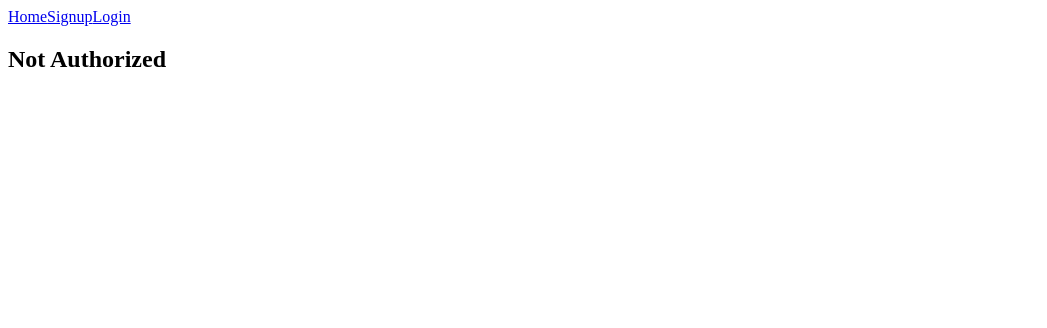
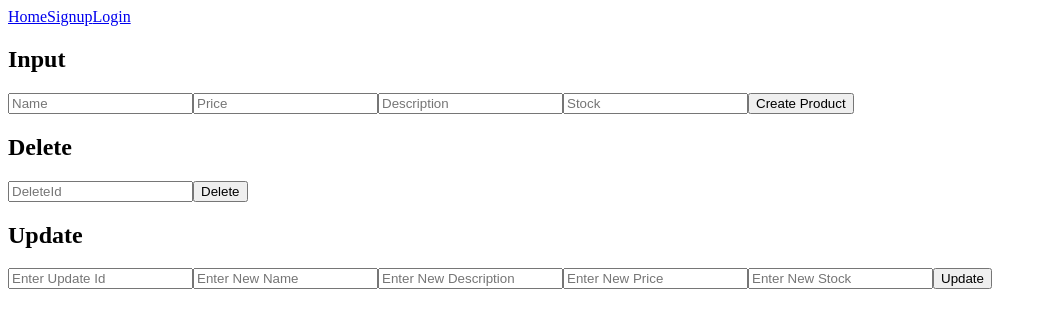
Before and after one commit to devdesai25/ecommerce-backend-fastapi, a React app in the folder frontend/: page /Admin in a window 1280 px wide. Shown: the top 328 px of the page, without its empty margins (0-1047 px from the left). Built offline with nearby package versions, Linux system fonts and the light colour scheme; the HTML template or start-up script is replaced by a standard one.

Commit message:
Refactored to send partial updateData

```diff
--- a/frontend/src/pages/Admin.jsx
+++ b/frontend/src/pages/Admin.jsx
@@ -7,18 +7,20 @@ function Admin() {
 //    }
 //    return (<h2>Authorized</h2>)
 
-    const user = JSON.stringify(localStorage.getItem("user"))
-    if(user.role!=="admin"){
-        return (<div>
-            <h2>Not Authorized</h2>
-        </div>)
-    }
+//    const user = JSON.stringify(localStorage.getItem("user"))
+//    if(user.role!=="admin"){
+//        return (<div>
+//            <h2>Not Authorized</h2>
+//        </div>)
+//    }
 
 
     const [name, setName] = useState("");
     const [price, setPrice] = useState("");
     const [description, setDescription] = useState("");
     const [stock, setStock] = useState("");
+    const [deleteId, setDeleteId] = useState("");
+    const [updateId, setUpdateId] = useState("");
 
         const handleCreate = async () => {
 
@@ -29,8 +31,8 @@ function Admin() {
                 method : "POST",
 
                 headers : {
-                "Content-Type" : "application:json",
-                "Authorization-Token": `Bearer ${token}`
+                    "Content-Type" : "application/json",
+                    "Authorization": `Bearer ${token}`
                 },
                 body : JSON.stringify({
                     name,
@@ -42,8 +44,51 @@ function Admin() {
 
         };
 
+        const handleDelete = async () => {
+
+            const token = localStorage.getItem("token")
+
+            await fetch(`http://localhost:8000/admin/delete/${deleteId}`,{
+
+                method: "DELETE",
+
+                headers : {
+                    "Authorization" : `Bearer ${token}`
+                }
+            });
+        };
+
+        const handleUpdate = async () => {
+
+            const token = localStorage.getItem("token")
+
+            const updateData = {}
+
+            if(name) updateData.name = name
+            if(description) updateData.description = description
+            if(price) updateData.price = Number(price)
+            if(stock) updateData.stock = Number(stock)
+
+
+            await fetch(`http://localhost:8000/admin/update/${updateId}`,{
+
+                method : "PATCH",
+
+                headers : {
+                    "Authorization" : `Bearer ${token}`,
+                    "Content-Type" : "application/json"
+                },
+                body : JSON.stringify(updateData)
+            })
+        };
+
+
     return (
         <div>
+            <div className="input">
+
+                <h2>Input</h2>
+
                 <input
                 placeholder="Name"
                 value = {name}
@@ -69,9 +114,62 @@ function Admin() {
                 />
 
                 <button onClick={handleCreate}>Create Product</button>
+
+            </div>
+
+            <div className="delete">
+                <h2>Delete</h2>
+                <input
+                placeholder="DeleteId"
+                value = {deleteId}
+                onChange = {(e)=>setDeleteId(e.target.value)}
+                />
+
+                <button onClick={handleDelete}>
+                    Delete
+                </button>
+            </div>
+            <div className="update">
+
+                <h2>Update</h2>
+
+                <input
+                placeholder="Enter Update Id"
+                value = {updateId}
+                onChange = {(e)=>setUpdateId(e.target.value)}
+                />
+
+                <input
+                placeholder = "Enter New Name"
+                value = {name}
+                onChange = {(e)=>setName(e.target.value)}
+                />
+
+                <input
+                placeholder = "Enter New Description"
+                value = {description}
+                onChange = {(e)=>setDescription(e.target.value)}
+                />
+
+                <input
+                placeholder= "Enter New Price"
+                value = {price}
+                onChange = {(e)=>setPrice(e.target.value)}
+                />
+
+                <input
+                placeholder = "Enter New Stock"
+                value = {stock}
+                onChange = {(e)=>setStock(e.target.value)}
+                />
+
+                <button onClick={handleUpdate}>
+                    Update
+                </button>
+
+            </div>
+
         </div>
     )
-
-}
-
+};
 export default Admin
```
Lines whose indentation alone changed are shown as unchanged.
